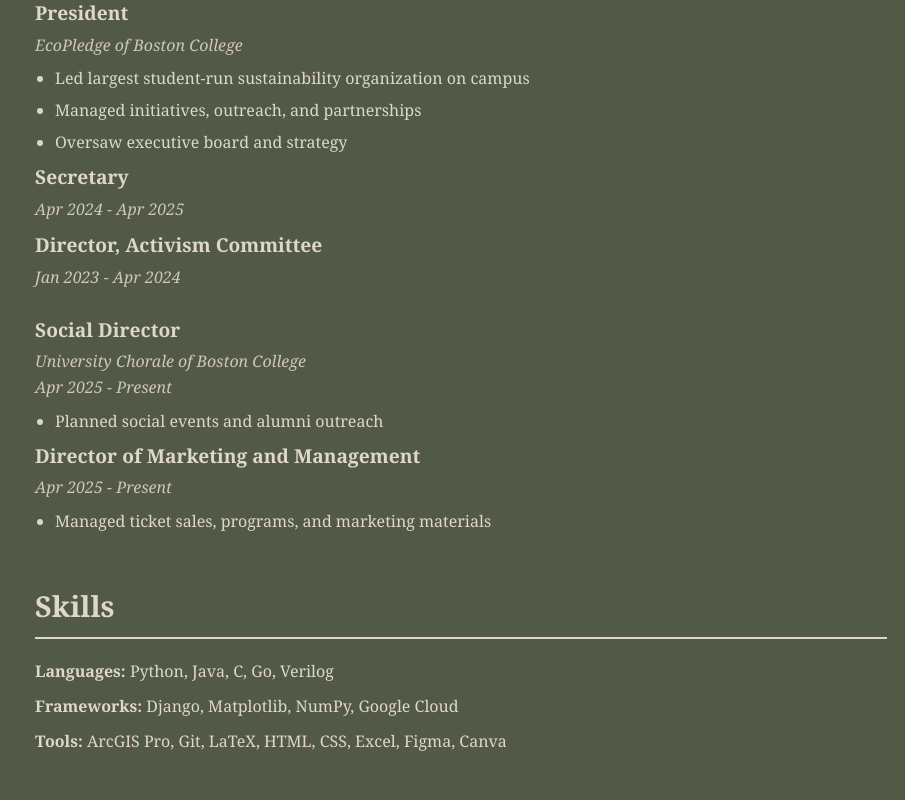
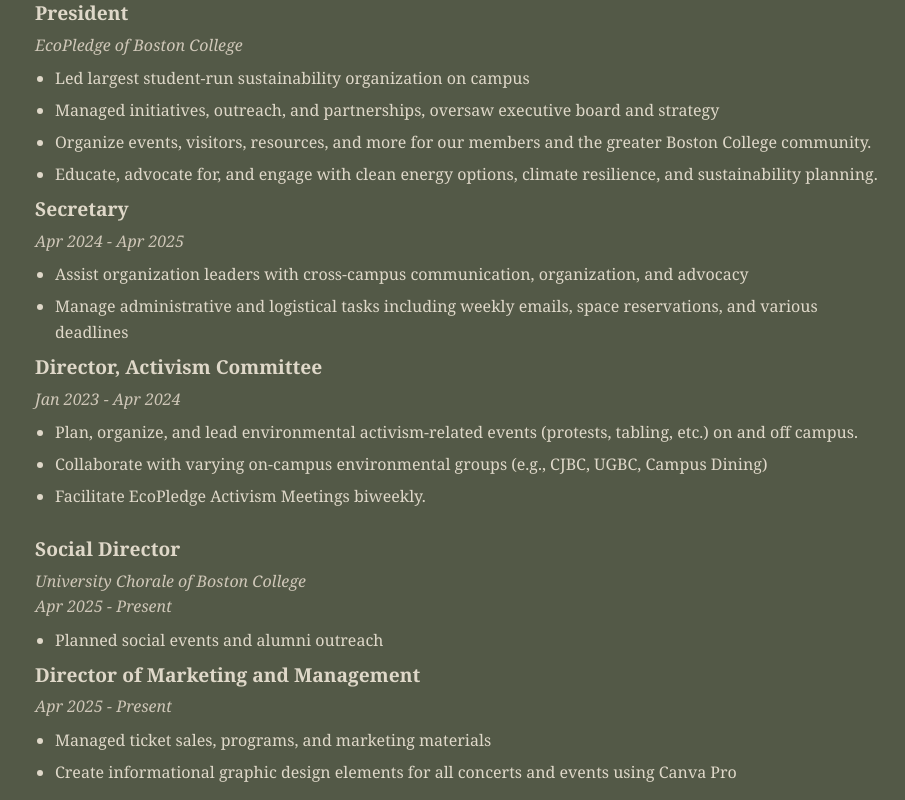
Before and after one commit to rigattis/portfolio-site, a Next.js app: page /experience in a window 1280 px wide. Shown: the part 2040-2840 px from the top of the page, without its empty margins (179-1084 px from the left). Built offline with nearby package versions, Linux system fonts and the light colour scheme.

Commit message:
new role descriptions

```diff
--- a/app/experience/page.tsx
+++ b/app/experience/page.tsx
@@ -160,19 +160,29 @@
             </p>
             <ul>
               <li>Led largest student-run sustainability organization on campus</li>
-              <li>Managed initiatives, outreach, and partnerships</li>
-              <li>Oversaw executive board and strategy</li>
+              <li>Managed initiatives, outreach, and partnerships, oversaw executive board and strategy</li>
+              <li>Organize events, visitors, resources, and more for our members and the greater Boston College community.</li>
+              <li>Educate, advocate for, and engage with clean energy options, climate resilience, and sustainability planning.</li>
             </ul>
 
             <h3>Secretary</h3>
             <p className="resume-subtitle">
               Apr 2024 - Apr 2025
             </p>
+            <ul>
+              <li>Assist organization leaders with cross-campus communication, organization, and advocacy</li>
+              <li>Manage administrative and logistical tasks including weekly emails, space reservations, and various deadlines</li>
+            </ul>
 
             <h3>Director, Activism Committee</h3>
             <p className="resume-subtitle">
               Jan 2023 - Apr 2024
             </p>
+            <ul>
+              <li>Plan, organize, and lead environmental activism-related events (protests, tabling, etc.) on and off campus.</li>
+              <li>Collaborate with varying on-campus environmental groups (e.g., CJBC, UGBC, Campus Dining)</li>
+              <li>Facilitate EcoPledge Activism Meetings biweekly.</li>
+            </ul>
           </div>
 
           <div className="resume-item">
@@ -192,6 +202,7 @@
             </p>
             <ul>
               <li>Managed ticket sales, programs, and marketing materials</li>
+              <li>Create informational graphic design elements for all concerts and events using Canva Pro</li>
             </ul>
           </div>
         </section>
```
